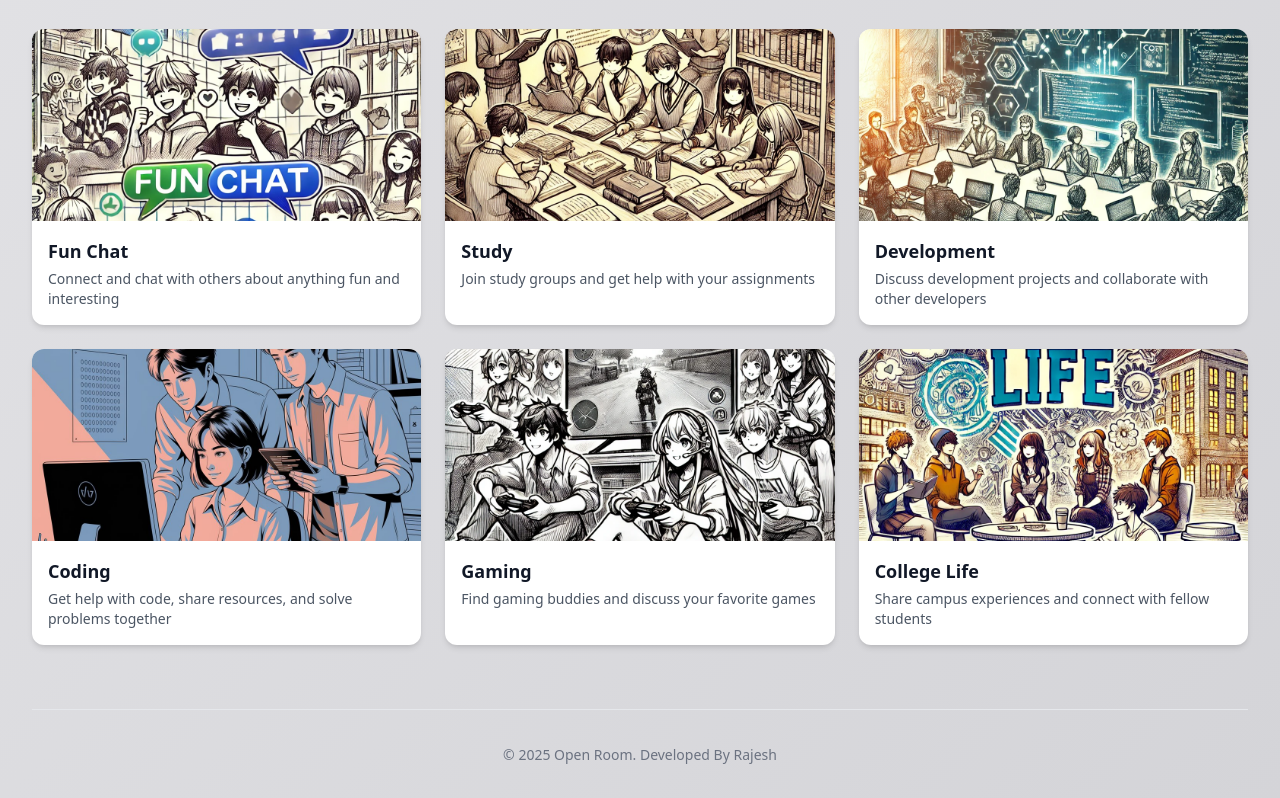
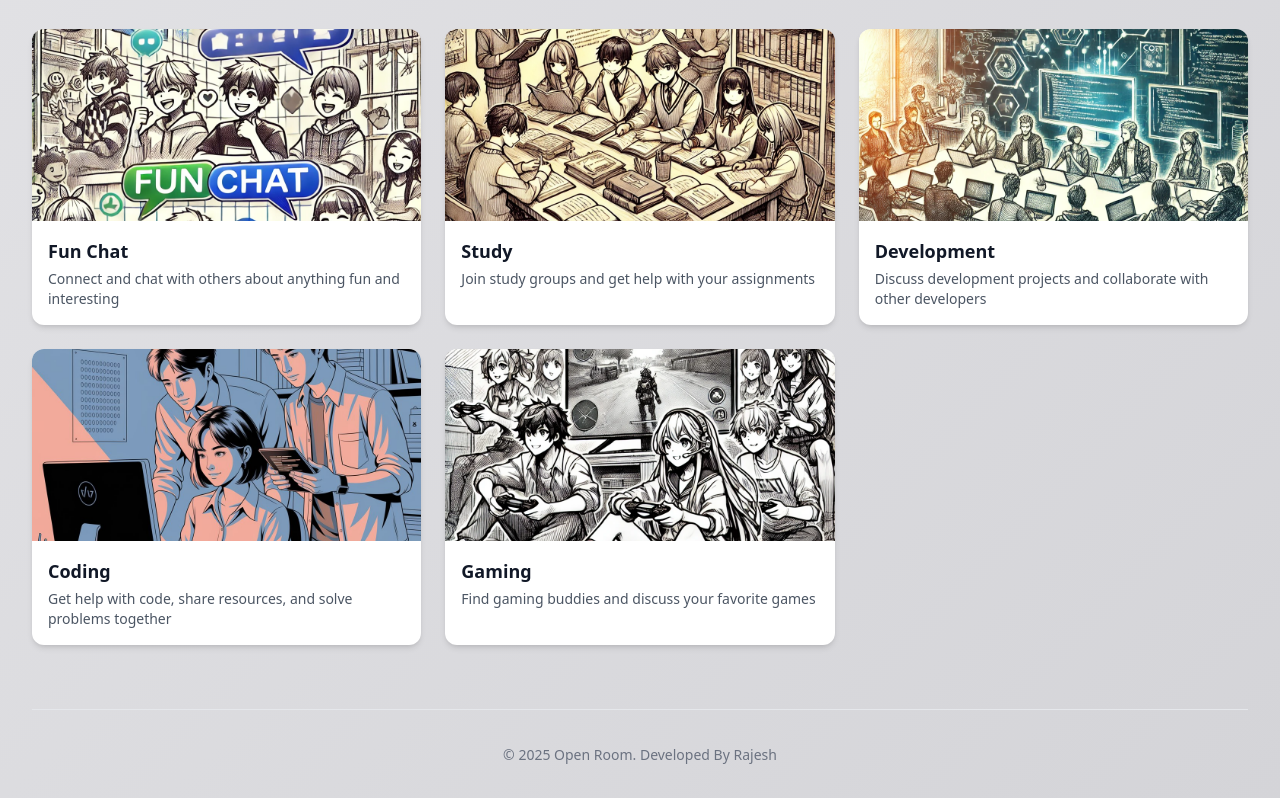
Before and after one commit to talaganaRajesh/OpenRoom, a React (Vite) app: page / in a window 1280 px wide. Shown: the part 515-1313 px from the top of the page. Built offline with nearby package versions, Linux system fonts and the light colour scheme.

Commit message:
small one

```diff
--- a/src/components/ChatRooms.jsx
+++ b/src/components/ChatRooms.jsx
@@ -43,12 +43,6 @@ function ChatRooms() {
       id: "gaming",
       image: gaming_image,
       description: "Find gaming buddies and discuss your favorite games"
-    },
-    {
-      name: "College Life",
-      id: "collegelife",
-      image: collegelife_image,
-      description: "Share campus experiences and connect with fellow students"
     },
   ];
 
```
